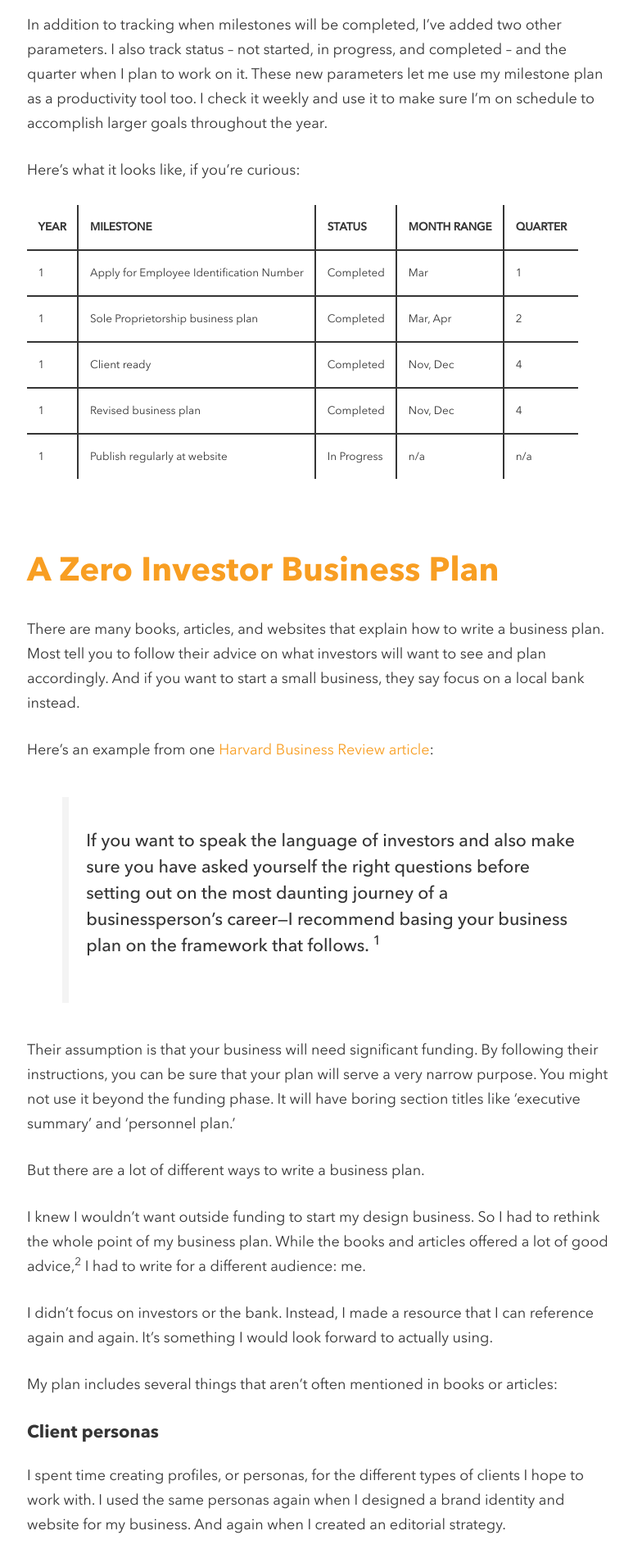
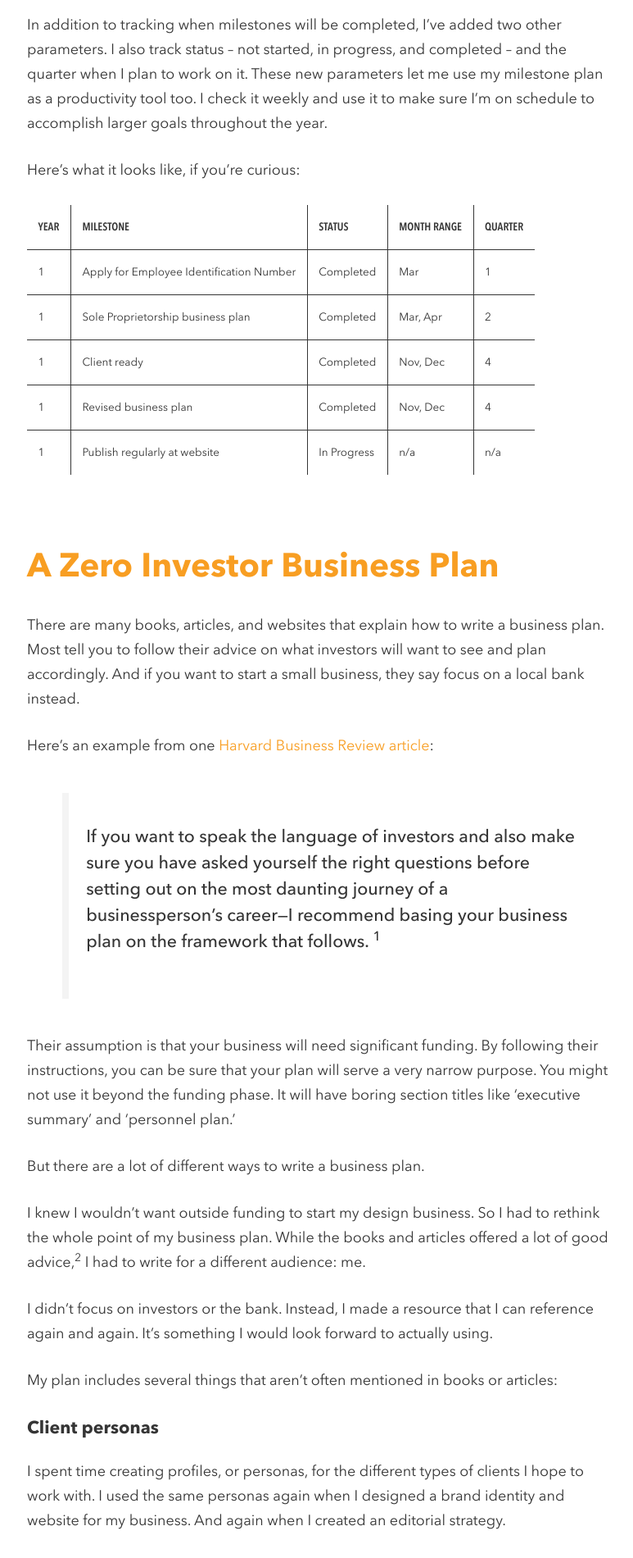
Before and after one commit to ulyth1um/ulyth1um.github.io, a Jekyll site: the page built from index.html, in a window 1280 px wide. Shown: the part 1138-3038 px from the top of the page at 82% size, without its empty margins (87-860 px from the left). Built offline with Jekyll 4.4.1, drawn with Linux system fonts in a browser that asks for light colours.

Commit message:
Fix borders and headings on tables

```diff
--- a/_sass/site/partials/_data.scss
+++ b/_sass/site/partials/_data.scss
@@ -5,13 +5,13 @@
 
 td, th {
   @include adjust-font-size-to(12px);
-  border-right: 2px solid $body;
+  border-right: 1px solid $body;
   padding: 0.75rem;
   text-align: left;
 }
 
 tr {
-  border-bottom: 2px solid $body;
+  border-bottom: 1px solid $body;
 }
 
 th {
```
Also changed, not shown: css/site.css, 2 other files.
